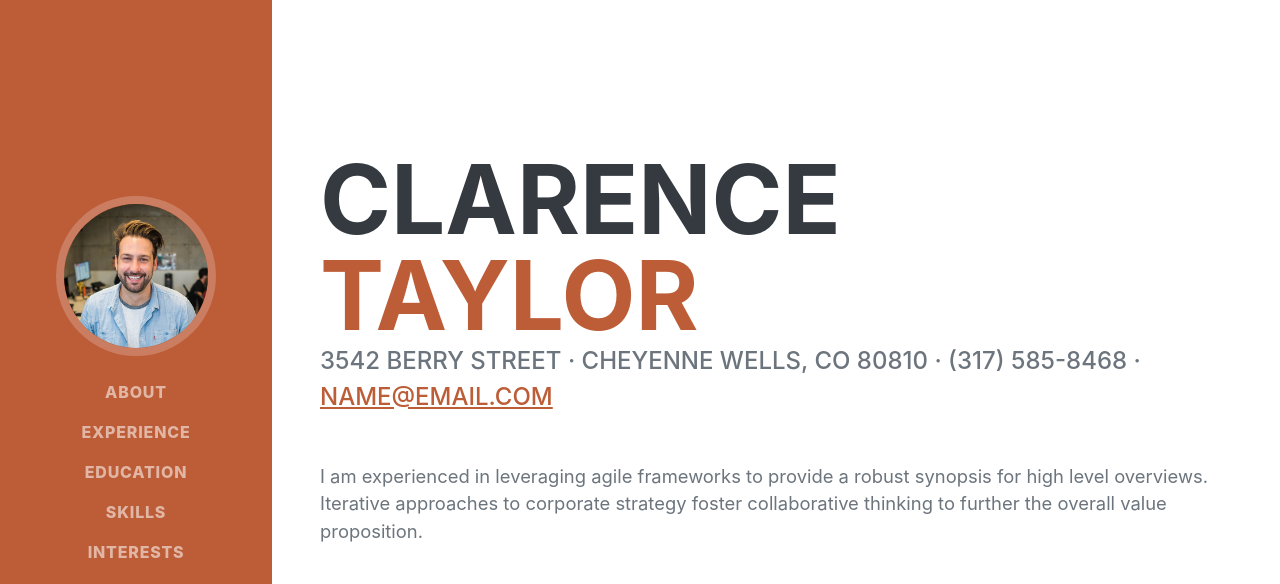
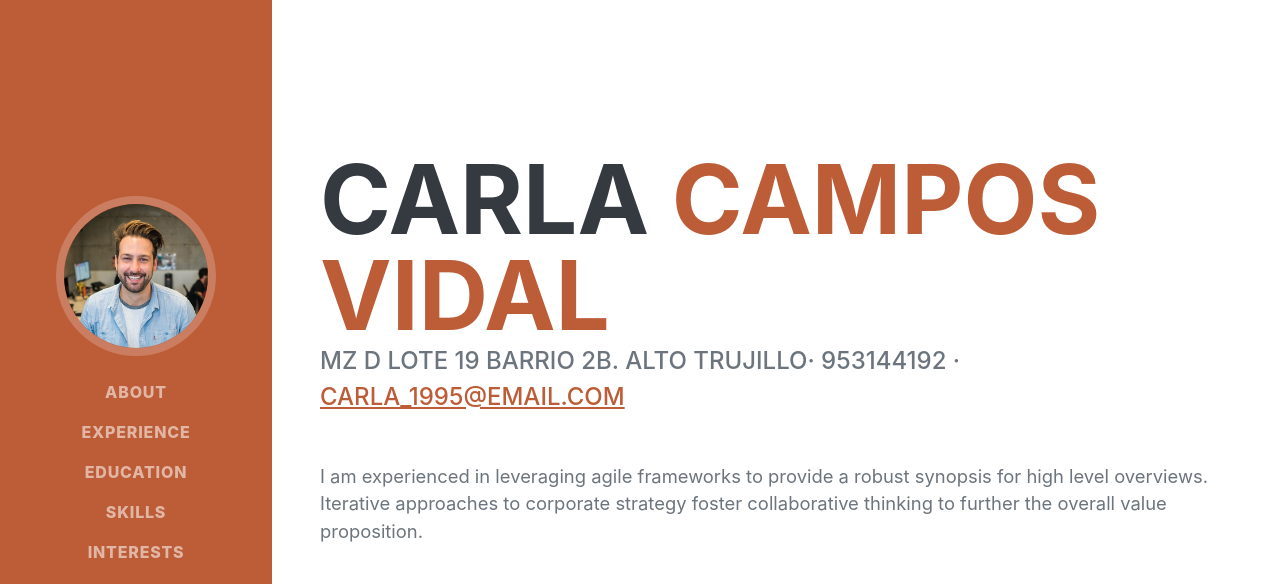
Before and after one commit to carlavida1996/CURRICULUM-VITAE, a plain HTML site: page index.html in a window 1280 px wide. Shown: the top 584 px of the page. Drawn offline with nearby package versions, Linux system fonts and the light colour scheme; a web font is replaced by a local one.

Commit message:
Update index.html

```diff
--- a/index.html
+++ b/index.html
@@ -40,12 +40,12 @@
             <section class="resume-section" id="about">
                 <div class="resume-section-content">
                     <h1 class="mb-0">
-                        Clarence
-                        <span class="text-primary">Taylor</span>
+                        CARLA
+                        <span class="text-primary">CAMPOS VIDAL</span>
                     </h1>
                     <div class="subheading mb-5">
-                        3542 Berry Street · Cheyenne Wells, CO 80810 · (317) 585-8468 ·
-                        <a href="mailto:name@email.com">name@email.com</a>
+                        Mz D Lote 19 barrio 2b. Alto Trujillo· 953144192 ·
+                        <a href="mailto:name@email.com">CARLA_1995@email.com</a>
                     </div>
                     <p class="lead mb-5">I am experienced in leveraging agile frameworks to provide a robust synopsis for high level overviews. Iterative approaches to corporate strategy foster collaborative thinking to further the overall value proposition.</p>
                     <div class="social-icons">
```
